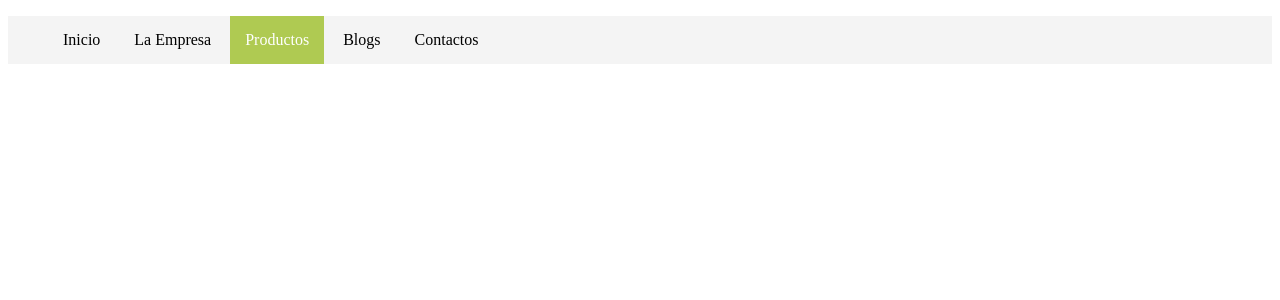
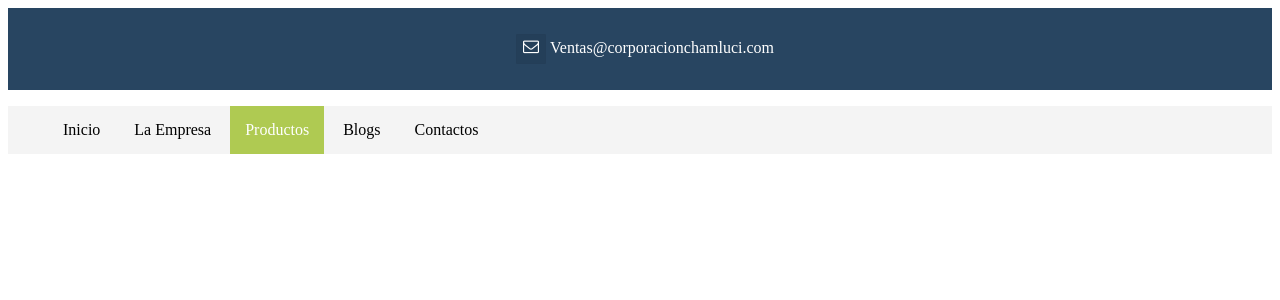
Before and after one commit to breykerd/Chamluci-new, a PHP site: page / in a window 1280 px wide. Shown: the top 300 px of the page. Run offline with PHP 8.4, Linux system fonts and the light colour scheme; style sheets or scripts are compiled from the project's sources; some libraries are stand-ins or nearby versions; some web fonts are replaced.

Commit message:
agregado iconos y personalizado parte de la cabesera

```diff
--- a/assets/css/style.less
+++ b/assets/css/style.less
@@ -1,4 +1,10 @@
 
+/* fonts */
+@font-face {
+    font-family: Comfortaa;
+    src: url(../fonts/Comfortaa-Regular.woff2);
+    //font-display: swap
+}
 /* color palet */
 @colorPrimaryOne: #afca52;
 @colorPrimaryTwo:#00aff1;
@@ -7,6 +13,88 @@
 @colorSecundarythree:#ffffff;
 @colorSecundaryFour:#121212;
 
+/* configuracion general*/
+body{
+	font-family: Comfortaa;
+}
+
+.container{
+	width: 1170px;
+	padding-right: 15px;
+    padding-left: 15px;
+    margin-right: auto;
+	margin-left: auto;
+
+	&:before{
+		display: table;
+		content: "";
+	}
+}
+
+.row{
+	margin-right: -15px;
+	margin-left: -15px;
+	&:before{
+		display: table;
+		content: "";
+	}
+}
+
+a{
+	color: @colorSecundarythree;
+	text-decoration: none;
+
+}
+
+/* fin configuracion inicial*/
+
+
+/* inicio estilos del menu*/
+.site-header{
+	position: relative;
+	z-index: 999;
+}
+
+.top-bar{
+	color: @colorSecundarythree;
+	padding: 10px 0;
+	background-color: @colorSecundaryOne;
+}
+
+.top-bar .fa{
+	vertical-align: middle;
+    background-color: rgba(0, 0, 0, .08);
+    border: 1px solid rgba(0, 0, 0, .01);
+    padding: 3px;
+    width: 22px;
+    height: 22px;
+    text-align: center;
+    border-radius: 1px;
+    -webkit-border-radius: 1px;
+    -moz-border-radius: 1px;
+}
+
+.wt-topbar-center{
+text-align: center !important;
+width: 1170px;
+	&:before{
+		display: table;
+		content: "";
+	}
+}
+
+.site-header ul > li{
+	display: inline-block;
+	list-style: none;
+
+}
+
+
+
+
+
+
+
 .menu{
 	background: @colorSecundaryTwo;
 }
@@ -14,14 +102,15 @@
 .menu li{
 	align-items: center;
 	list-style: none;
-	//position: relative;
 	display: inline-block;
 	padding: 15px;
 
 }
 
 
-.productos{
+.menu .productos{
 	background: @colorPrimaryOne;
 	color: @colorSecundarythree;
 }
+
+/* fin estilo del menu*/
--- a/index.php
+++ b/index.php
@@ -4,9 +4,30 @@
 	<meta charset="UTF-8">
 	<title>Corporación Chamluci - Líderes en línea institucional</title>
 	<link rel="stylesheet/less" type="text/css" href="assets/css/style.less" />
+	<link rel="stylesheet/less" type="text/css" href="assets/fonts/fontawesome/css/font-awesome.min.css" />
 	<script src="assets/js/less.min.js" ></script>
 </head>
 <body>
+<!-- start custom menu-->
+<header class="site-header">
+	<div class="top-bar">
+		<div class="container">
+			<div class="row">
+				<div class="wt-topbar-center">
+					<ul>
+						<li> <i class="fa fa-envelope-o"></i></li>
+						<li>
+							 <a href="mailto:Ventas@corporacionchamluci.com">Ventas@corporacionchamluci.com</a>
+						</li>
+					</ul>
+
+				</div>
+
+			</div>
+
+		</div>
+	</div>
+
 <div class="menu">
 	<ul>
 		<li>Inicio</li>
@@ -17,5 +38,10 @@
 	</ul>
 </div>
 
+
+</header>
+<!-- end custom menu -->
+
+
 </body>
 </html>
```
